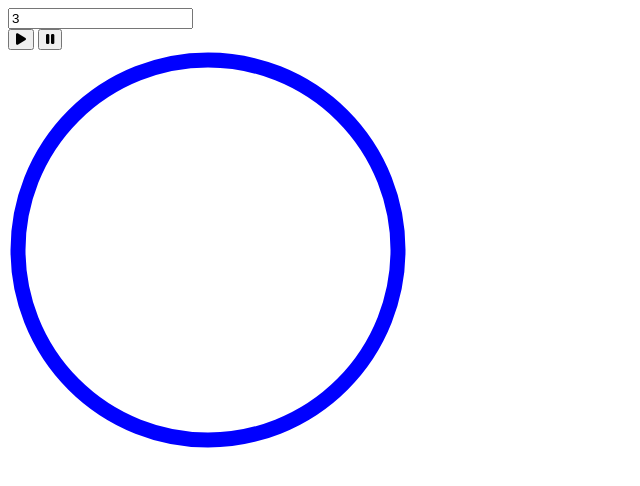
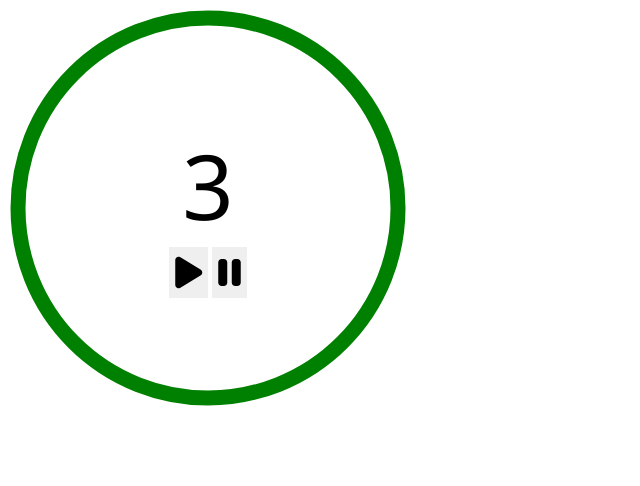
Before and after one commit to azs6189/timer, a plain HTML site: page index.html in a window 1280 px wide. Shown: the whole page, without its empty margins (0-640 px from the left). Drawn offline with Linux system fonts and the light colour scheme.

Commit message:
updated styling for timer and buttons

```diff
--- a/index.html
+++ b/index.html
@@ -2,6 +2,7 @@
 <html>
 
     <head>
+        <link rel="stylesheet" href="style.css">
         <link rel="stylesheet"
             href="https://cdnjs.cloudflare.com/ajax/libs/font-awesome/6.1.2/css/all.min.css"
             integrity="sha512-1sCRPdkRXhBV2PBLUdRb4tMg1w2YPf37qatUFeS7zlBy7jJI8Lf4VHwWfZZfpXtYSLy85pkm9GaYVYMfw5BC1A=="
@@ -18,14 +19,14 @@
                 </div>
             </div>
 
-            <svg height="400" width="400">
+            <svg class="dial">
                 <!-- Perimeter = 2 * PI * r -->
                 <!-- Perimeter = 2 * PI * 90 -->
                 <!-- Perimeter = ~565 -->
 
                 <!-- Border starts from the right-hand side and goes clock-wise -->
-                <circle r="190" cx="200" cy="200" fill="transparent" stroke="blue"
-                    stroke-width="15" transform="rotate(-90 200 200)" />
+                <circle fill="transparent" stroke="green" stroke-width="15" r="190" cx="0"
+                    cy="200" transform="rotate(-90 100 100)" />
             </svg>
         </div>
 
--- /dev/null
+++ b/style.css
@@ -0,0 +1,52 @@
+.dial {
+    height: 400px;
+    width: 400px;
+}
+
+.timer {
+    position: relative;
+    display: inline-block;
+}
+
+* {
+    font: inherit;
+}
+
+body {
+    font-family: 'Segoe UI', Roboto, Oxygen, Ubuntu, Cantarell, 'Fira Sans',
+    'Droid Sans', 'Helvetica Neue', Helvetica, Arial, sans-serif;
+}
+
+.timer input {
+    display: block;
+    border:none;
+    width: 240px;
+    font-size: 90px;
+    text-align: center;
+}
+
+.timer button {
+    border: none;
+    font-size: 36px;
+    cursor: pointer;
+}
+
+.timer button:focus {
+    outline:none
+}
+
+.timer input:focus {
+    outline: none;
+}
+
+.controls {
+    position: absolute;
+    top: 0;
+    left: 0;
+    right: 0;
+    bottom: 0;
+    display: flex;
+    justify-content: center;
+    align-items: center;
+    flex-direction: column;
+}
```
